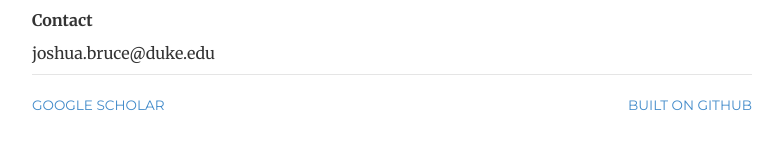
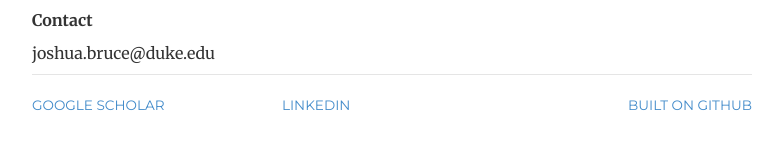
Before and after one commit to joshuarbruce/joshuarbruce.github.io, a Jekyll site: the page built from index.html, in a window 1280 px wide. Shown: the part 684-833 px from the top of the page, without its empty margins (248-1030 px from the left). Built offline with Jekyll 4.4.1, drawn with Linux system fonts in a browser that asks for light colours.

Commit message:
Update footer.html

```diff
--- a/_includes/footer.html
+++ b/_includes/footer.html
@@ -3,7 +3,9 @@
 		<div class="col-sm-4">
 			<p class="pull-left"><small><a href="https://scholar.google.com/citations?user=D3dhW5AAAAAJ&hl=en" target="_blank">Google Scholar</a></small></p>
 		</div>
-		<div class="col-sm-4"></div>
+		<div class="col-sm-4">
+			<p class=".text-center"><small><a href="https://www.linkedin.com/in/joshrbruce" target="_blank">LinkedIN</a></small></p>
+		</div>
 		<div class="col-sm-4">
 			<p class="pull-right"><small><a href="https://github.com/joshuarbruce/joshuarbruce.github.io" target="_blank">Built on GitHub</a></small></p>
 		</div>
```
